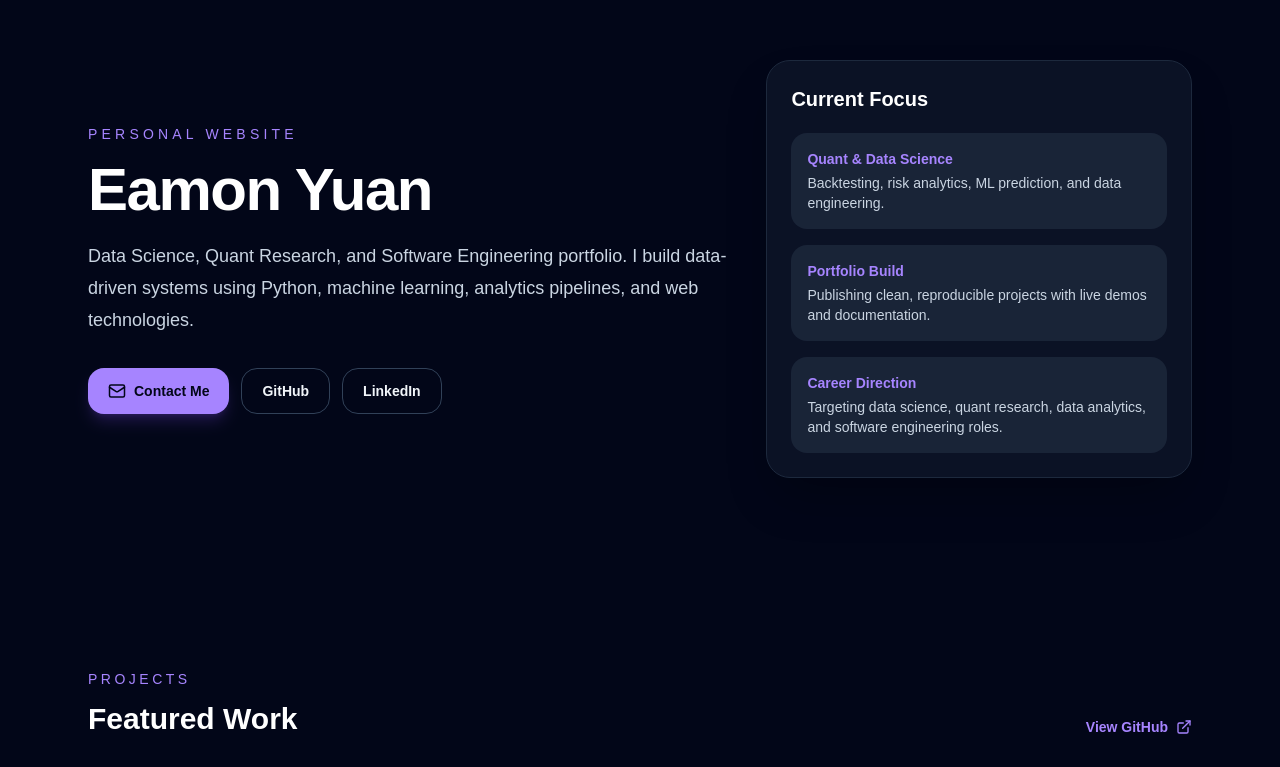
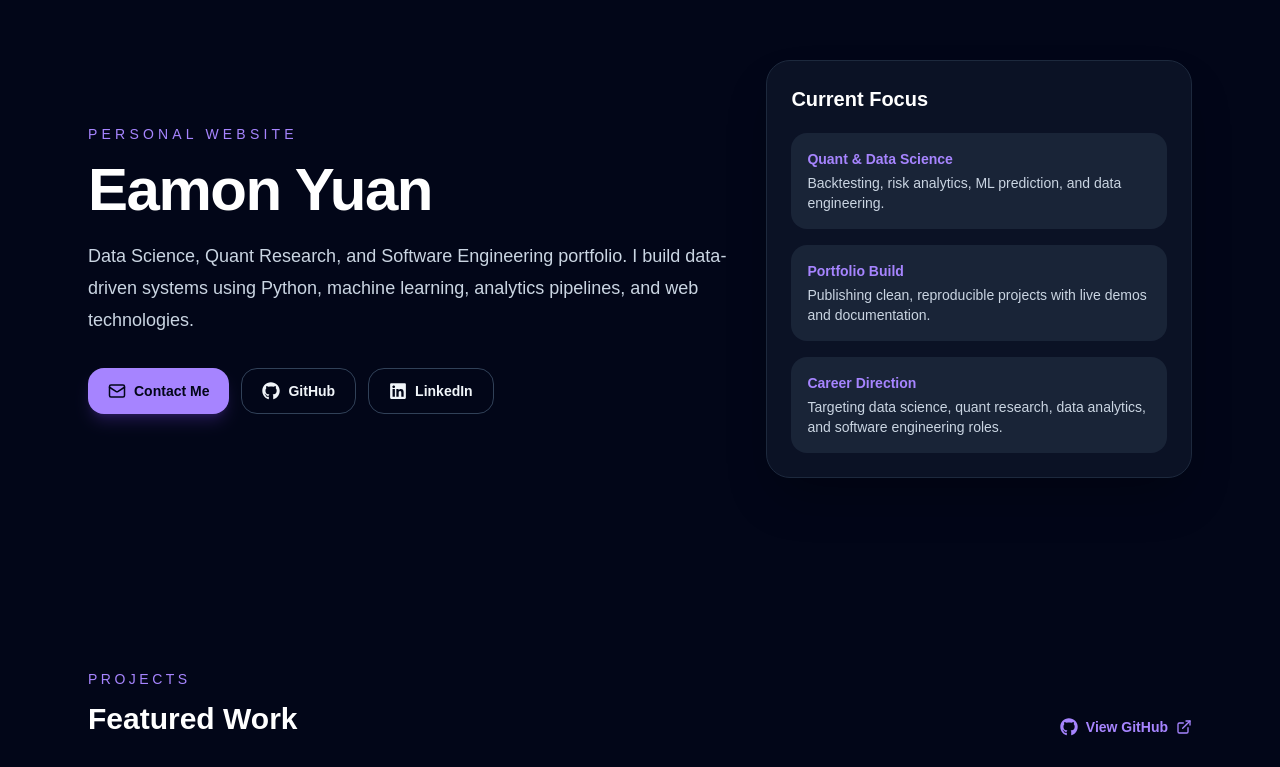
Before and after one commit to E-amon/eamonyuan.com, a Next.js app: page / in a window 1280 px wide. Shown: the part 131-898 px from the top of the page. Built offline with nearby package versions, Linux system fonts and the light colour scheme.

Commit message:
Add GitHub and LinkedIn icon

```diff
--- a/app/page.tsx
+++ b/app/page.tsx
@@ -3,6 +3,7 @@
 import React from "react";
 import { Mail, ExternalLink, FileText } from "lucide-react";
 import { motion } from "framer-motion";
+import { FaGithub, FaLinkedin } from "react-icons/fa";
 
 export default function PortfolioHome() {
   const projects = [
@@ -65,6 +66,7 @@
                 rel="noreferrer"
                 className="inline-flex items-center gap-2 rounded-2xl border border-slate-700 px-5 py-3 text-sm font-semibold text-slate-100 transition hover:border-violet-400 hover:text-violet-400"
               >
+                <FaGithub size={18} />
                 GitHub
               </a>
               <a
@@ -73,6 +75,7 @@
                 rel="noreferrer"
                 className="inline-flex items-center gap-2 rounded-2xl border border-slate-700 px-5 py-3 text-sm font-semibold text-slate-100 transition hover:border-violet-400 hover:text-violet-400"
               >
+                <FaLinkedin size={18} />
                 LinkedIn
               </a>
             </div>
@@ -110,7 +113,7 @@
             rel="noreferrer"
             className="hidden items-center gap-2 text-sm font-semibold text-violet-400 hover:text-violet-200 sm:inline-flex"
           >
-            View GitHub <ExternalLink size={16} />
+            <FaGithub size={18} /> View GitHub <ExternalLink size={16} />
           </a>
         </div>
 
--- a/package.json
+++ b/package.json
@@ -13,7 +13,8 @@
     "lucide-react": "^1.14.0",
     "next": "16.2.6",
     "react": "19.2.4",
-    "react-dom": "19.2.4"
+    "react-dom": "19.2.4",
+    "react-icons": "^5.6.0"
   },
   "devDependencies": {
     "@tailwindcss/postcss": "^4",
```
Also changed, not shown: 1 other file (tests, documents, lock files or other folders).
